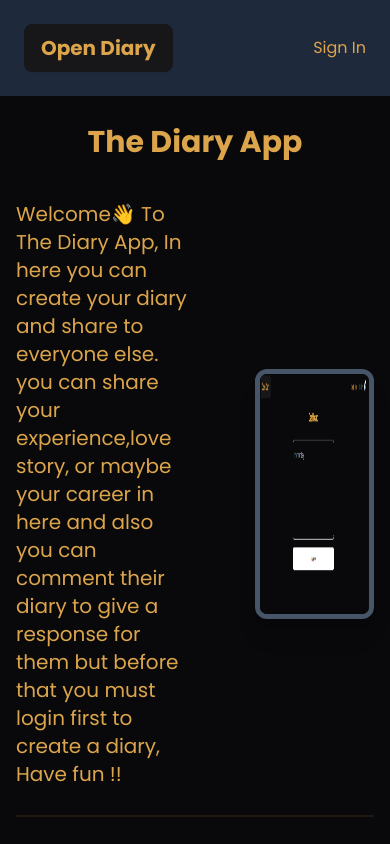
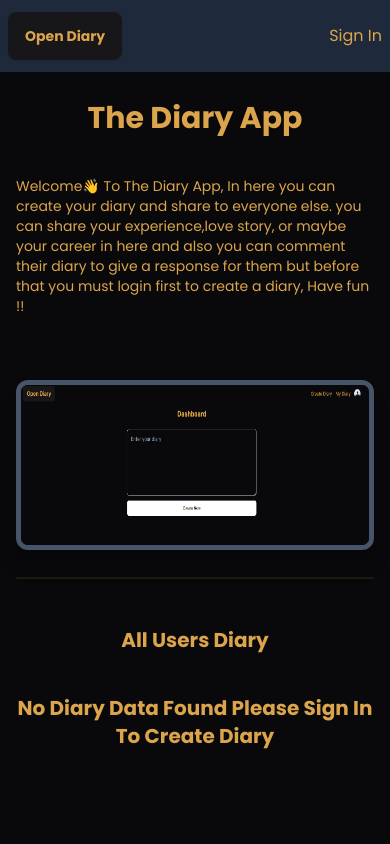
Before and after one commit to evanstef/Diary-App, a Next.js app: page / in a window 390 px wide. Shown: the top 844 px of the page. Built offline with nearby package versions, Linux system fonts and the light colour scheme; no server answers; the database is empty.

Commit message:
versi mobile

```diff
--- a/app/(protected)/dashboard/my-diary/page.tsx
+++ b/app/(protected)/dashboard/my-diary/page.tsx
@@ -18,7 +18,8 @@ const MyDiary = async () => {
   return (
     <Wrapper title='My Diary'>
       <div className='grid md:grid-cols-3 gap-4'>
-        {data?.map((diary : any, i) => (
+        {data?.length ?
+        (data?.map((diary : any, i) => (
           <CardDiary
           i={i}
           key={diary.id}
@@ -28,7 +29,8 @@ const MyDiary = async () => {
           username={diary.username}
           email={diary.email}
           />
-        ))}
+        ))) : <p className='text-xl md:text-4xl font-bold'>No Data Found</p>}
+
       </div>
     </Wrapper>
   )
--- a/app/_components/HomeMenu.tsx
+++ b/app/_components/HomeMenu.tsx
@@ -6,10 +6,10 @@ import contoh from '../../public/contoh.png'
 
 const HomeMenu = () => {
   return (
-    <div className="flex items-center justify-center gap-16 mt-10">
-          <motion.div initial={{opacity: 0,y:-200}} animate={{opacity: 1, y:0}} transition={{duration: 1}} className="text-xl">Welcome👋 To The Diary App, In here you can create your diary and share to everyone else. you can share your experience,love story, or maybe your career in here and also you can comment their diary to give a response for them but before that you must login first to create a diary, Have fun !!</motion.div>
+    <div className="flex flex-col md:flex-row items-center justify-center gap-16 mt-10">
+          <motion.div initial={{opacity: 0,y:-200}} animate={{opacity: 1, y:0}} transition={{duration: 1}} className="text-sm md:text-xl">Welcome👋 To The Diary App, In here you can create your diary and share to everyone else. you can share your experience,love story, or maybe your career in here and also you can comment their diary to give a response for them but before that you must login first to create a diary, Have fun !!</motion.div>
         <motion.div initial={{opacity: 0,y:200}} animate={{opacity: 1, y:0}} transition={{duration: 1}}>
-            <Image className="border-[5px] w-[2000px] h-[250px] border-slate-600 shadow-xl rounded-xl" src={contoh} alt="not found" />
+            <Image className="border-[5px] w-[1500px] h-[170px] md:w-[2000px] md:h-[250px] border-slate-600 shadow-xl rounded-xl" src={contoh} alt="not found" />
         </motion.div>
     </div>
   )
--- a/app/_components/Navbar.tsx
+++ b/app/_components/Navbar.tsx
@@ -8,8 +8,8 @@ import NavbarButton from "./NavbarButton";
 const Navbar = () => {
   return (
     <div className="navbar bg-slate-800 mb-7">
-        <div className="container mx-auto flex justify-between p-4">
-          <Link href="/" className="btn text-xl">Open Diary</Link>
+        <div className="container mx-auto flex justify-between py-1 md:p-4">
+          <Link href="/" className="btn md:text-xl">Open Diary</Link>
           <NavbarButton />
         </div>
     </div>
--- a/app/_components/NavbarButton.tsx
+++ b/app/_components/NavbarButton.tsx
@@ -14,9 +14,9 @@ const pathname = usePathname()
 if (!isLoaded) return <p>please wait...</p>
 
   return isSignedIn ? (
-  <div className='flex items-center gap-4'>
-    <Link className={pathname === '/dashboard' ? 'btn btn-active' : 'btn'} href="/dashboard">Create Diary</Link>
-    <Link className={pathname === '/dashboard/my-diary' ? 'btn btn-active' : 'btn'} href="/dashboard/my-diary">My Diary</Link>
+  <div className='flex items-center gap-1 md:gap-4'>
+    <Link className={`text-[10px] md:text-sm ${pathname === '/dashboard' ? 'btn btn-active' : 'btn'}`} href="/dashboard">Create Diary</Link>
+    <Link className={`text-[10px] md:text-sm ${pathname === '/dashboard/my-diary' ? 'btn btn-active' : 'btn'}`} href="/dashboard/my-diary">My Diary</Link>
     <UserButton afterSignOutUrl="/" />
   </div>
 ) : (<Link href="/sign-in">Sign In</Link>)
--- a/app/_components/auth/CardDiary.tsx
+++ b/app/_components/auth/CardDiary.tsx
@@ -34,7 +34,7 @@ const CardDiary = ({diary_id, avatar, content, username, email, i} : Diary) => {
                 <div className="modal-box">
                   <h3 className="text-lg font-bold">Are you sure want to delete this diary !!</h3>
                   <p className="py-4">Click Outside To Exit or Cancel</p>
-                  <button onClick={() => deleteDiary(diary_id)} className='bg-orange-600 px-3 py-1 rounded-lg hover:bg-orange-400 font-semibold hover:text-slate-900 duration-300 text-white ml-[400px]'>Yes</button>
+                  <button onClick={() => deleteDiary(diary_id)} className='bg-orange-600 px-3 py-1 rounded-lg hover:bg-orange-400 font-semibold hover:text-slate-900 duration-300 text-white md:ml-[400px]'>Yes</button>
                 </div>
                 <label className="modal-backdrop" htmlFor="my_modal_7">Close</label>
               </div>
--- a/app/diary/[id]/page.tsx
+++ b/app/diary/[id]/page.tsx
@@ -29,8 +29,8 @@ const page = async ({params} : ParamsProps) => {
   return (
     <Wrapper title='Detail Diary'>
       <div className='flex justify-center gap-11 items-center mb-10'>
-          <Image className='rounded-lg' src={data.avatar} alt={data.avatar} width={300} height={300} />
-        <div className='text-xl'>
+          <Image className='rounded-lg w-28 h-28 md:w-72 md:h-72' src={data.avatar} alt={data.avatar} width={300} height={300} />
+        <div className='md:text-xl'>
           <p>Tanggal  : posted at {posted_at}</p>
           <p>Name     : <i>~ {data.username || data.email}</i></p>
           <p>Content  : {data.content}</p>
--- a/app/page.tsx
+++ b/app/page.tsx
@@ -15,8 +15,8 @@ export default async function Home () {
       <Wrapper title="The Diary App">
         <HomeMenu />
         <div className="divider mt-5"></div>
-        <h1 className="text-center font-bold text-xl my-10">All Users Diary</h1>
-        {data?.length ? <CardDiarys /> : <h1 className="text-center text-xl font-bold md:text-4xl">No Diary Data Found Please Sign In To Create Diary</h1>}
+          <h1 className="text-center font-bold text-xl my-10">All Users Diary</h1>
+          {data?.length ? <CardDiarys /> : <h1 className="text-center text-xl font-bold md:text-4xl">No Diary Data Found Please Sign In To Create Diary</h1>}
       </Wrapper>
 
   );
```
